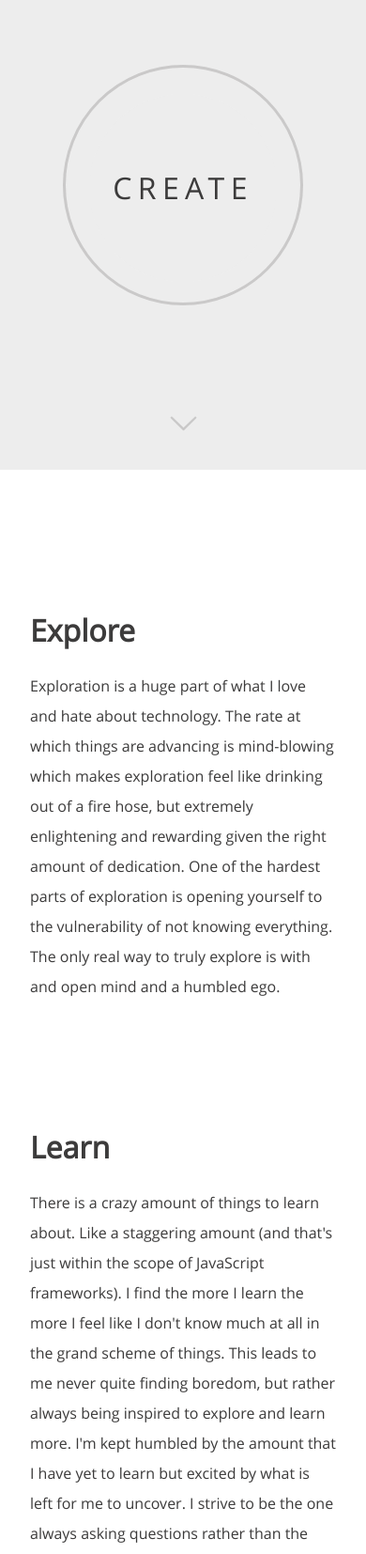
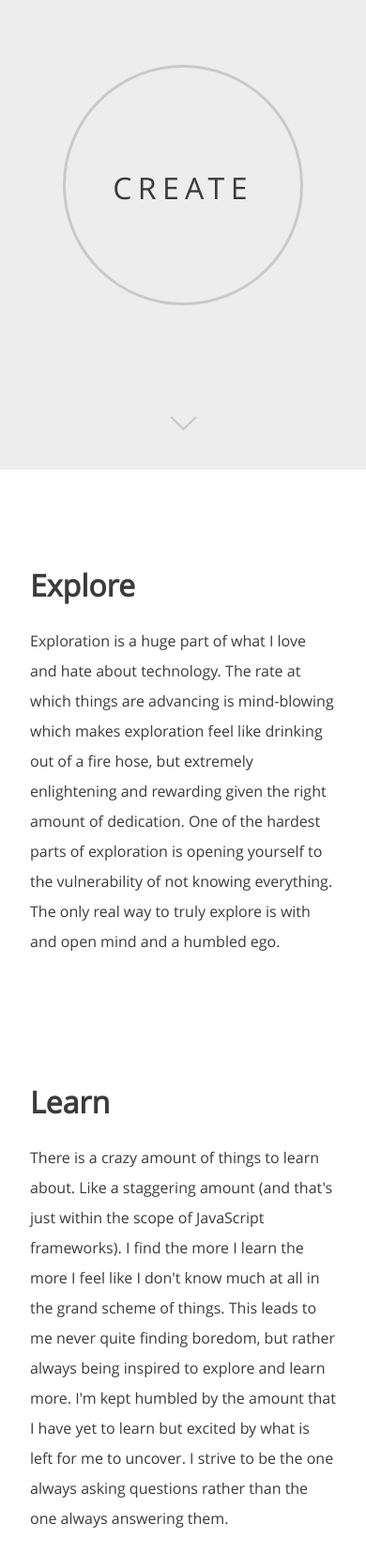
Before and after one commit to nickalto/website, a web app: file index.html in a window 390 px wide. Shown: the top 1654 px of the page at 94% size. Run offline with its HTML, style and script files only (its server is not run), Linux system fonts and the light colour scheme.

Commit message:
Update media_queries.css

```diff
--- a/css/media_queries.css
+++ b/css/media_queries.css
@@ -187,6 +187,9 @@ i {
   body #three-panel, body #about, body #contact-icons {
     margin: 6em auto;
     max-width: 600px; }
+    body #three-panel {
+      margin-top: 3em;
+    }
   body i {
     font-size: 2em; }
   body .panel {
```
